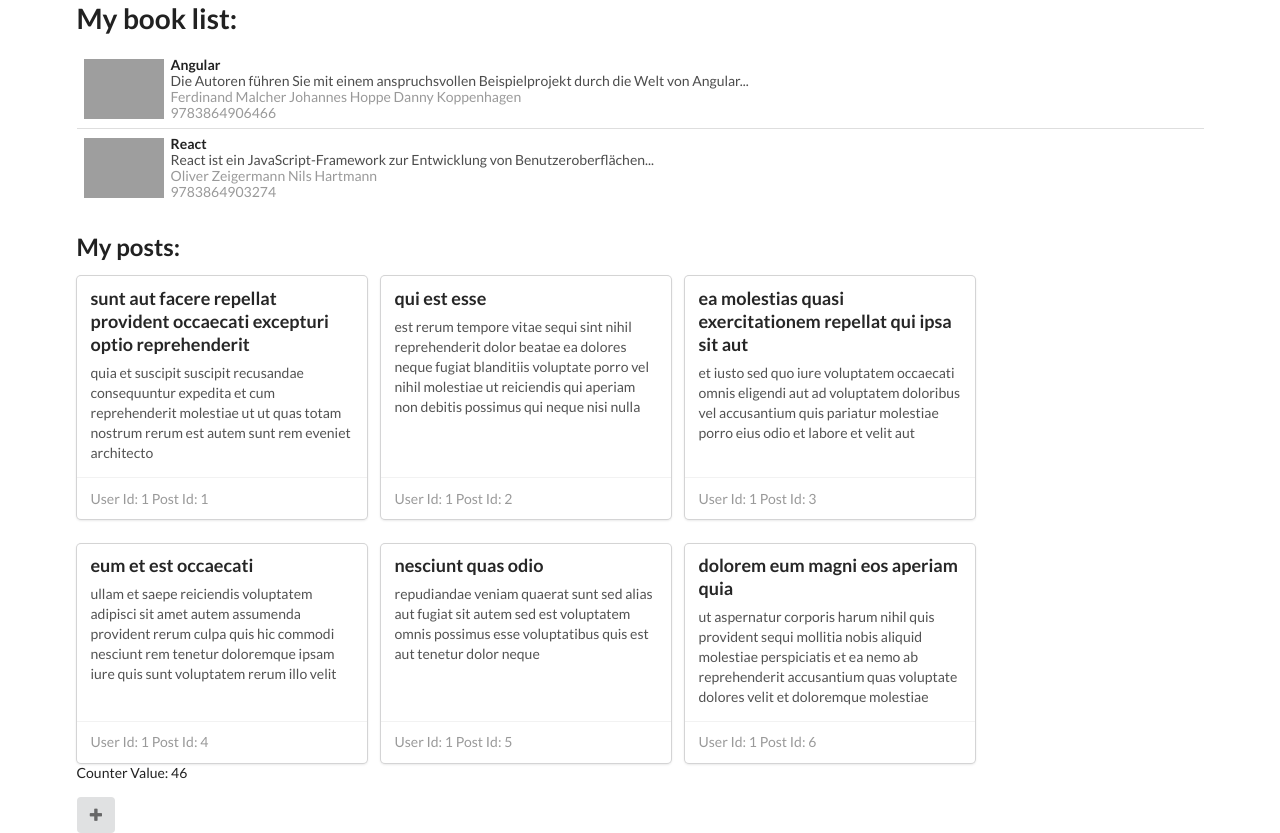
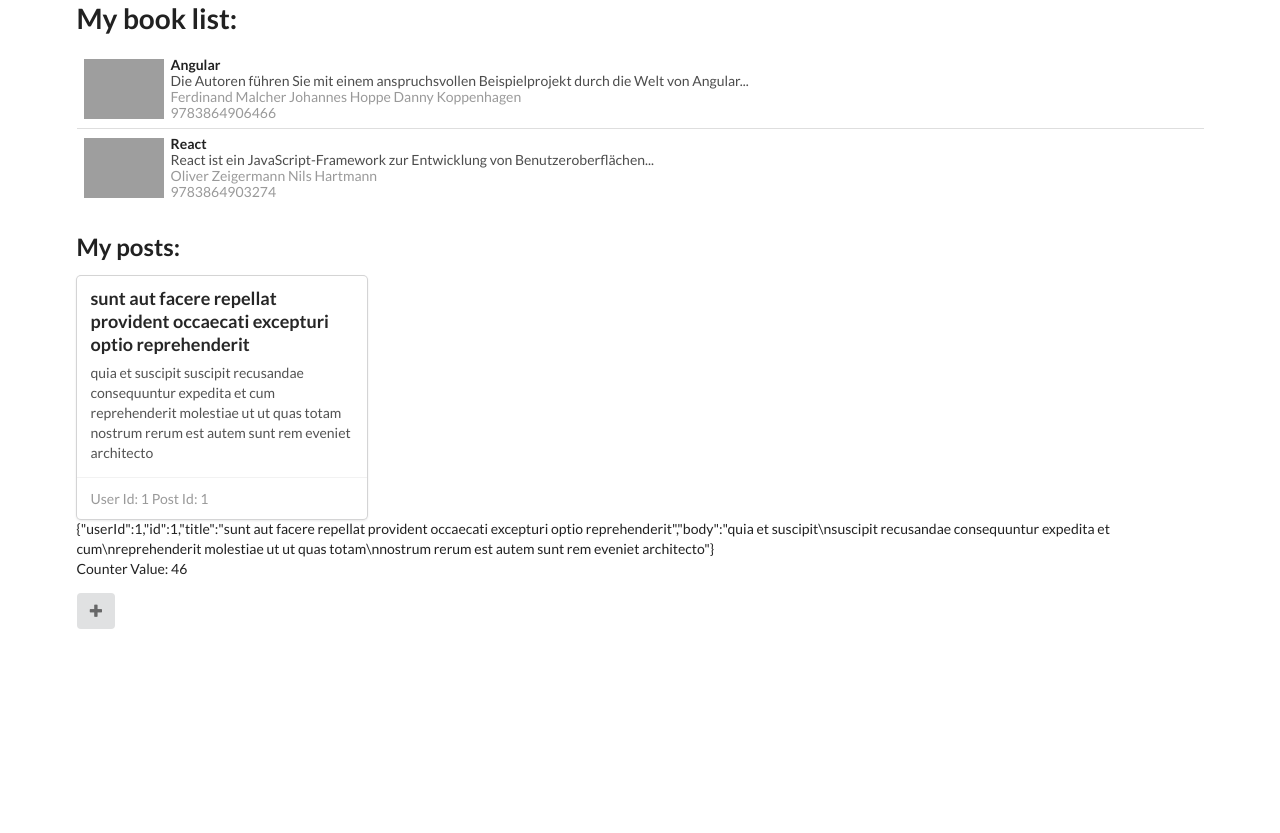
Before and after one commit to sharafc/alfatraining_12-20, a React (Create React App) app: page / in a window 1280 px wide. Both pictures are taken after a click on the element 221 px from the left and 397 px from the top of the page. After the commit the page ends 800 px from the top, so only its background shows below. Built offline with nearby package versions, Linux system fonts and the light colour scheme; grey boxes are pictures that could not be loaded.

Commit message:
Add exercise for states & minor cleanup

```diff
--- a/src/components/App.tsx
+++ b/src/components/App.tsx
@@ -1,13 +1,18 @@
-import React, { ReactElement } from "react";
+import React, { ReactElement, useState } from "react";
 import BookList from "./BookList";
 import PostList from "./PostList";
 import ClassCounter from "./ClassCounter";
 import Post from "../types/Post";
+import PostDetails from "./PostDetails";
 
 export default function App(): ReactElement {
 
-    const clickedPostItem = (post: Post): void => {
-        console.log("Post: ", post);
+    // object, function
+    const [post, setPost] = useState<Post>();
+
+    const clickedPostItem = (currentPost: Post): void => {
+        console.log("Post: ", currentPost);
+        setPost(post ? undefined : currentPost);
     }
 
     return (
@@ -16,7 +21,14 @@
             <BookList />
 
             <h2>My posts:</h2>
-            <PostList clickedPostItem={clickedPostItem} />
+            {
+                post ? (
+                  <PostDetails post={post} clickedPostItem={clickedPostItem} />
+                ) : <PostList clickedPostItem={clickedPostItem} />
+            }
+
+            {JSON.stringify(post || {})}
+
             {/**
              * Props in quotes always string, in expression of returned type
              */}
--- a/src/components/BookListItem.tsx
+++ b/src/components/BookListItem.tsx
@@ -8,7 +8,7 @@
     readonly thumbnail: Thumbnail;
 }
 
-export default function PostListItem(props: Props): ReactElement {
+export default function BookListItem(props: Props): ReactElement {
     return (
         <div className="item">
             <img
--- /dev/null
+++ b/src/components/PostDetails.tsx
@@ -0,0 +1,16 @@
+import React, { ReactElement } from 'react'
+import Post from '../types/Post';
+import PostListItem from './PostListItem';
+
+interface Props {
+    post: Post;
+    clickedPostItem: (post: Post) => void;
+}
+
+export default function PostDetails(props: Props): ReactElement {
+    return (
+        <div className="ui cards">
+            <PostListItem post={props.post} clickedPostItem={props.clickedPostItem} />
+        </div>
+    );
+}
```
Also changed, not shown: src/components/PostListItem.tsx (line endings or trailing spaces).
